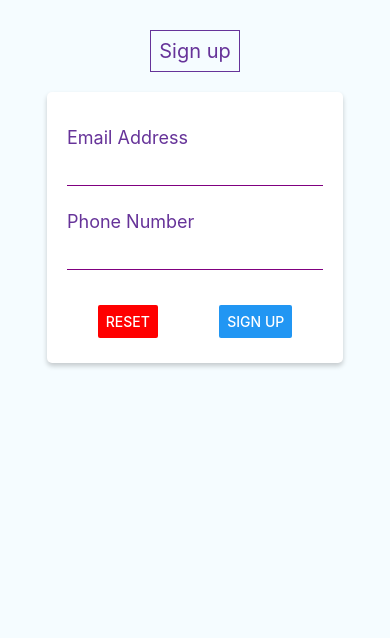
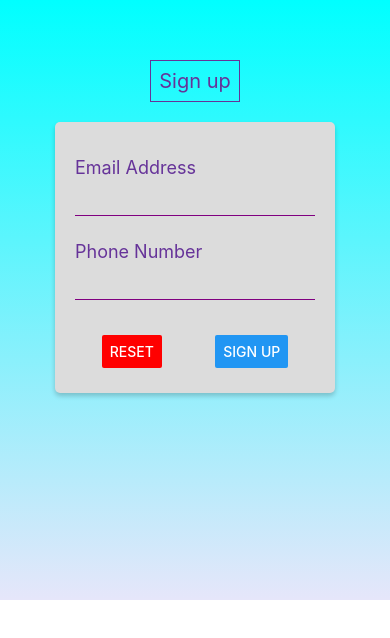
Before and after one commit to qcwssss/CS5520-Assignment1, a React Native app: screen / in a window 390 px wide. Shown: the top 638 px of the page. Built offline with nearby package versions, Linux system fonts and the light colour scheme.

Commit message:
background added to all screens

```diff
--- a/components/FinalImage.js
+++ b/components/FinalImage.js
@@ -5,7 +5,7 @@ const getLastFourDigits = (phoneNumber) => {
   if (typeof phoneNumber === "string" && phoneNumber.length === 10) {
     return phoneNumber.slice(-1);
   } else {
-    // test only, this line won't execute from starting screen.
+    // test only, this line won't execute if start from sign up screen.
     return "10";
   }
 };
@@ -15,14 +15,14 @@ const getImageUrl = (phone) => {
   return { uri: `https://picsum.photos/id/${lastDigit}/100/100` };
 };
 
-const ImageInFinishScreen = ({ phone }) => {
+const ImageInFinishScreen = ({ phone, isLater }) => {
   const img = getImageUrl(phone);
   //   console.log(img);
   return (
     <View style={imgStyles.imageContainer}>
       <Image
         style={imgStyles.image}
-        source={img}
+        source={isLater ? require("../assets/images/smile.png") : img}
         //   source={require("../assets/images/smile.png")}
       />
     </View>
--- a/components/FinishCard.js
+++ b/components/FinishCard.js
@@ -21,9 +21,9 @@ const FinishCard = ({ isLater, phone }) => {
   const message = getFinishContent(isLater);
 
   return (
-    <View style={styles.finsihCard}>
+    <View style={isLater ? styles.laterCard : styles.finsihCard}>
       <TextDisplayed text={message} />
-      <ImageInFinishScreen phone={phone} />
+      <ImageInFinishScreen phone={phone} isLater={isLater} />
     </View>
   );
 };
--- /dev/null
+++ b/components/backgroud.js
@@ -0,0 +1,17 @@
+import React from "react";
+import { LinearGradient } from "expo-linear-gradient";
+import { styles } from "../styles/styles";
+import { View } from "react-native";
+
+const LinearBackground = () => {
+  return (
+    <>
+      <LinearGradient
+        colors={["#00ffff", "#e6e6fa"]}
+        style={styles.bgContainer}
+      />
+    </>
+  );
+};
+
+export default LinearBackground;
--- a/package.json
+++ b/package.json
@@ -12,7 +12,8 @@
     "expo": "~47.0.12",
     "expo-status-bar": "~1.4.2",
     "react": "18.1.0",
-    "react-native": "0.70.5"
+    "react-native": "0.70.5",
+    "expo-linear-gradient": "~12.0.1"
   },
   "devDependencies": {
     "@babel/core": "^7.12.9"
--- a/screens/Confirm.js
+++ b/screens/Confirm.js
@@ -3,6 +3,7 @@ import React from "react";
 import { styles } from "../styles/styles";
 import BasicButton from "../components/ButtonComponent";
 import ConfirmInfo from "../components/ConfirmInfo";
+import LinearBackground from "../components/backgroud";
 
 const ConfirmScreen = ({
   modalVisible,
@@ -15,6 +16,7 @@ const ConfirmScreen = ({
   return (
     <Modal visible={modalVisible}>
       <View style={styles.centeredContainer}>
+        <LinearBackground />
         <View style={styles.card}>
           <ConfirmInfo email={email} phone={phone} />
           <View style={confirmStyles.buttonContainer}>
--- a/screens/Finish.js
+++ b/screens/Finish.js
@@ -3,11 +3,13 @@ import React from "react";
 import { styles } from "../styles/styles";
 import FinishCard from "../components/FinishCard";
 import BasicButton from "../components/ButtonComponent";
+import LinearBackground from "../components/backgroud";
 
 const FinishScreen = ({ modalVisible, isLater, phone, onStartAgain }) => {
   return (
     <Modal visible={modalVisible}>
       <View style={styles.container}>
+        <LinearBackground />
         <FinishCard phone={phone} isLater={isLater} />
         <BasicButton btnTitle={"Start Again"} onClick={onStartAgain} />
       </View>
--- a/screens/Starting.js
+++ b/screens/Starting.js
@@ -5,6 +5,8 @@ import { styles } from "../styles/styles";
 import SignupHeader from "../components/Header";
 import ConfirmScreen from "./Confirm";
 import FinishScreen from "./Finish";
+import LinearBackground from "../components/backgroud";
+import { LinearGradient } from "expo-linear-gradient";
 
 const StartingScreen = () => {
   const [phone, setPhone] = useState("");
@@ -25,7 +27,6 @@ const StartingScreen = () => {
   const onConfirmInfo = () => {
     setConfirmClicked(true);
     onGoback();
-    // console.log("info confirmed", confirmClicked);
   };
 
   const onClickLater = () => {
@@ -42,6 +43,7 @@ const StartingScreen = () => {
   };
 
   return (
+    <LinearGradient colors={["#00ffff", "#e6e6fa"]} style={styles.bgContainer}>
       <View style={styles.container}>
         <SignupHeader />
         <InputCard
@@ -66,6 +68,7 @@ const StartingScreen = () => {
           onStartAgain={onStartAgain}
         />
       </View>
+    </LinearGradient>
   );
 };
 
--- a/styles/styles.js
+++ b/styles/styles.js
@@ -7,14 +7,13 @@ const rebeccapurple = "rebeccapurple";
 const container = {
   flex: 1,
   alignItems: "center",
-  backgroundColor: "#F5FCFF",
-  padding: 10,
+  padding: 20,
   width: "100%",
 };
 
 const card = {
   marginTop: 20,
-  backgroundColor: "white",
+  backgroundColor: "#dcdcdc",
   width: "80%",
   padding: 20,
   borderRadius: 5,
@@ -62,6 +61,12 @@ const styles = StyleSheet.create({
     marginTop: 80,
     width: "90%",
   },
+  laterCard: {
+    ...card,
+    marginTop: 80,
+    width: "60%",
+    alignItems: "center",
+  },
   confirmCard: {
     alignSelf: "center",
   },
@@ -98,6 +103,15 @@ const styles = StyleSheet.create({
   error: {
     color: "grey",
   },
+  bgContainer: {
+    flex: 1,
+    paddingVertical: 20,
+    position: "absolute",
+    left: 0,
+    right: 0,
+    top: 0,
+    height: height,
+  },
 });
 
 export { styles };
```
Also changed, not shown: 1 other file (tests, documents, lock files or other folders). Lines whose indentation alone changed are shown as unchanged.
